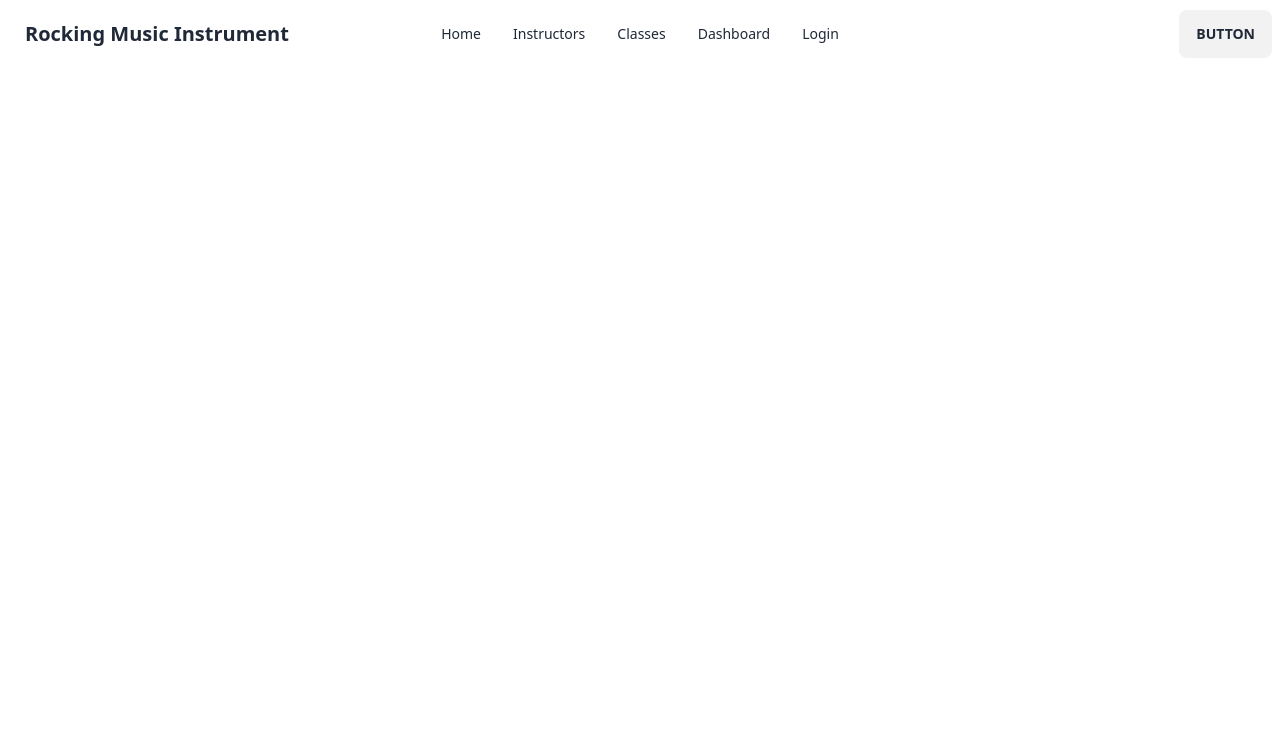
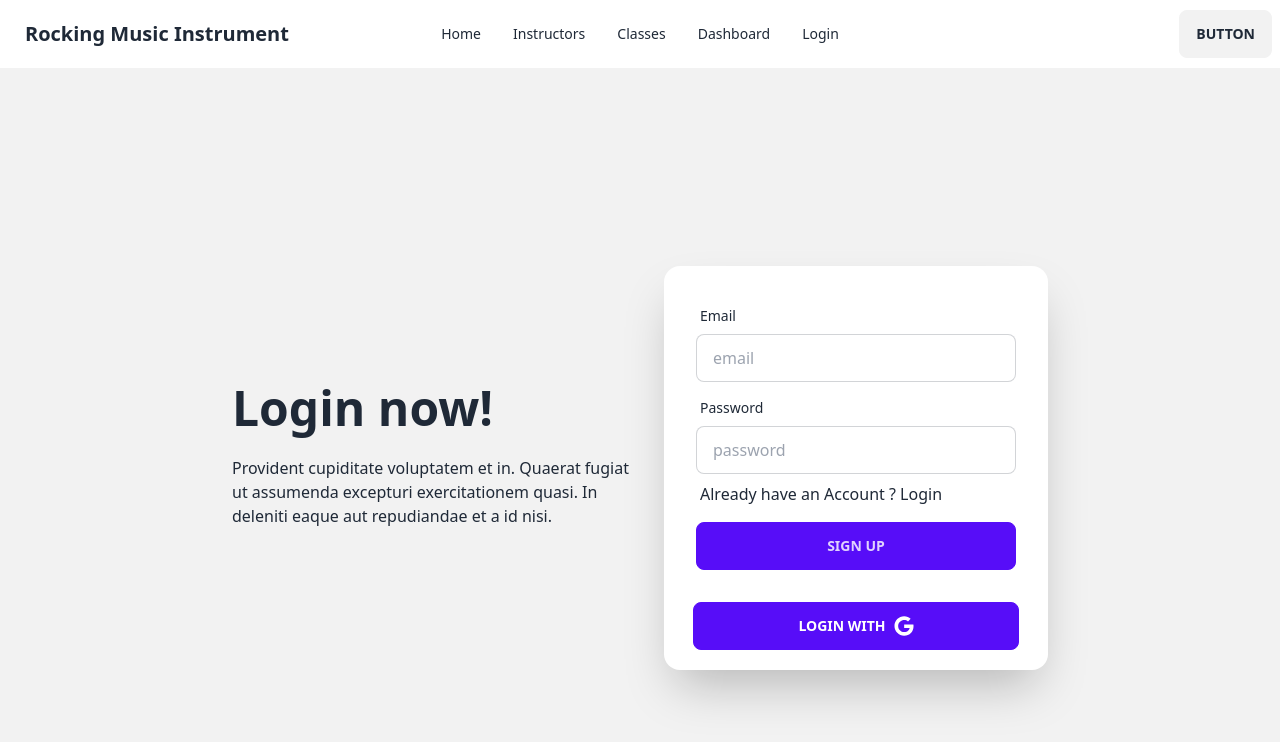
Before and after one commit to jahirul94/music-instruments-clients, a React (Vite) app: page /register in a window 1280 px wide. Shown: the top 742 px of the page. Built offline with nearby package versions, Linux system fonts and the light colour scheme.

Commit message:
login page setup done

```diff
--- a/package.json
+++ b/package.json
@@ -15,6 +15,8 @@
     "match-sorter": "^6.3.1",
     "react": "^18.2.0",
     "react-dom": "^18.2.0",
+    "react-hook-form": "^7.44.3",
+    "react-icons": "^4.9.0",
     "react-router-dom": "^6.12.0",
     "sort-by": "^1.2.0"
   },
--- a/src/Pages/Login/Login.jsx
+++ b/src/Pages/Login/Login.jsx
@@ -1,34 +1,48 @@
-
+import { useForm } from "react-hook-form";
+import { Link } from "react-router-dom";
+import SocialLogin from "./SocialLogin";
+import useAuth from "../../hooks/useAuth";
 
 const Login = () => {
+    const {signIn} = useAuth();
+    const { register, handleSubmit } = useForm();
+    const onSubmit = data => {
+        signIn(data.email , data.password)
+        .then(result =>{
+            const loggedUser = result.user ;
+        })
+        .catch(err => {
+            console.log(err.message);
+        })
+    };
+
     return (
         <div className="hero min-h-screen bg-base-200">
-            <div className="hero-content flex-col lg:flex-row-reverse">
-                <div className="text-center lg:text-left">
+            <div className="hero-content flex-col lg:flex-row">
+                <div className="text-center lg:text-left lg:w-1/3">
                     <h1 className="text-5xl font-bold">Login now!</h1>
                     <p className="py-6">Provident cupiditate voluptatem et in. Quaerat fugiat ut assumenda excepturi exercitationem quasi. In deleniti eaque aut repudiandae et a id nisi.</p>
                 </div>
                 <div className="card flex-shrink-0 w-full max-w-sm shadow-2xl bg-base-100">
-                    <div className="card-body">
+                    <form  onSubmit={handleSubmit(onSubmit)} className="card-body">
                         <div className="form-control">
                             <label className="label">
                                 <span className="label-text">Email</span>
                             </label>
-                            <input type="text" placeholder="email" className="input input-bordered" />
+                            <input type="email" {...register("email")} placeholder="email" className="input input-bordered" />
                         </div>
                         <div className="form-control">
                             <label className="label">
                                 <span className="label-text">Password</span>
                             </label>
-                            <input type="text" placeholder="password" className="input input-bordered" />
+                            <input type="password" {...register("password")} placeholder="password" className="input input-bordered" />
                             <label className="label">
-                                <a href="#" className="label-text-alt link link-hover">Forgot password?</a>
+                                <p> New at here ? <Link to="/register">Sign Up </Link></p>
                             </label>
                         </div>
-                        <div className="form-control mt-6">
-                            <button className="btn btn-primary">Login</button>
-                        </div>
-                    </div>
+                        <input className="btn btn-primary" type="submit" value="Login" />
+                    </form>
+                    <SocialLogin></SocialLogin>
                 </div>
             </div>
         </div>
--- a/src/Pages/Login/Register.jsx
+++ b/src/Pages/Login/Register.jsx
@@ -1,8 +1,40 @@
+import { useForm } from "react-hook-form";
+import SocialLogin from "./SocialLogin";
+import { Link } from "react-router-dom";
 
 const Register = () => {
+    const { register, handleSubmit } = useForm();
+    const onSubmit = data => console.log(data);
+
     return (
-        <div>
-
+        <div className="hero min-h-screen bg-base-200">
+            <div className="hero-content flex-col lg:flex-row">
+                <div className="text-center lg:text-left lg:w-1/3">
+                    <h1 className="text-5xl font-bold">Login now!</h1>
+                    <p className="py-6">Provident cupiditate voluptatem et in. Quaerat fugiat ut assumenda excepturi exercitationem quasi. In deleniti eaque aut repudiandae et a id nisi.</p>
+                </div>
+                <div className="card flex-shrink-0 w-full max-w-sm shadow-2xl bg-base-100">
+                    <form onSubmit={handleSubmit(onSubmit)} className="card-body">
+                        <div className="form-control">
+                            <label className="label">
+                                <span className="label-text">Email</span>
+                            </label>
+                            <input type="email" {...register("email")} placeholder="email" className="input input-bordered" />
+                        </div>
+                        <div className="form-control">
+                            <label className="label">
+                                <span className="label-text">Password</span>
+                            </label>
+                            <input type="password" {...register("password")} placeholder="password" className="input input-bordered" />
+                            <label className="label">
+                                <p> Already have an Account ? <Link to="/register">Login</Link></p>
+                            </label>
+                        </div>
+                        <input className="btn btn-primary" type="submit" value="Sign up" />
+                    </form>
+                    <SocialLogin></SocialLogin>
+                </div>
+            </div>
         </div>
     );
 };
--- /dev/null
+++ b/src/Pages/Login/SocialLogin.jsx
@@ -0,0 +1,23 @@
+import { FaGoogle } from 'react-icons/fa';
+import useAuth from '../../hooks/useAuth';
+
+const SocialLogin = () => {
+    const { googleSignIn } = useAuth();
+    const handleLoginWithGoogle = () =>{
+        googleSignIn()
+        .then(result =>{
+            const user = result.user ;
+            console.log(user);
+        })
+        .catch( err => {
+            console.log(err.message);
+        })
+    }
+    return (
+        <div className='flex justify-center mb-5'>
+            <button onClick={handleLoginWithGoogle} className='flex btn btn-primary text-white w-[85%]'>Login With <FaGoogle className='text-xl'></FaGoogle></button>
+        </div>
+    );
+};
+
+export default SocialLogin;
--- a/src/Providers/AuthProviders.jsx
+++ b/src/Providers/AuthProviders.jsx
@@ -1,11 +1,11 @@
-import { Children, createContext, useEffect, useState } from "react";
+import { createContext, useEffect, useState } from "react";
 import app from "../firebase/firebase.config";
 import { GoogleAuthProvider, createUserWithEmailAndPassword, getAuth, onAuthStateChanged, signInWithEmailAndPassword, signInWithPopup, signOut, updateProfile } from "firebase/auth";
 
 export const AuthContext = createContext(null);
 
 const auth = getAuth(app);
-const AuthProviders = () => {
+const AuthProviders = ({children}) => {
 
     const [user, setUser] = useState(null);
     const [loading, setLoading] = useState(true);
@@ -24,7 +24,7 @@ const AuthProviders = () => {
 
     const googleSignIn = () => {
         setLoading(true);
-        return signInWithPopup(auth, googleProvider);
+        return signInWithPopup(auth , googleProvider);
     }
 
     const logOut = () => {
@@ -77,7 +77,7 @@ const AuthProviders = () => {
 
     return (
         <AuthContext.Provider value={authInfo}>
-              {Children}
+              {children}
         </AuthContext.Provider>
     );
 };
--- /dev/null
+++ b/src/hooks/useAuth.jsx
@@ -0,0 +1,9 @@
+import { useContext } from "react";
+import { AuthContext } from "../Providers/AuthProviders";
+
+const useAuth = () => {
+    const auth = useContext(AuthContext);
+    return auth ;
+}
+
+export default useAuth;
--- a/src/main.jsx
+++ b/src/main.jsx
@@ -3,9 +3,12 @@ import ReactDOM from 'react-dom/client'
 import './index.css'
 import { RouterProvider } from 'react-router-dom'
 import router from './Routes/MainRoutes.jsx'
+import AuthProviders from './Providers/AuthProviders'
 
 ReactDOM.createRoot(document.getElementById('root')).render(
   <React.StrictMode>
-        <RouterProvider router={router} />
+      <AuthProviders>
+           <RouterProvider router={router} />
+      </AuthProviders>
   </React.StrictMode>,
 )
```
Also changed, not shown: .eslintrc.cjs, 1 other file (tests, documents, lock files or other folders).
